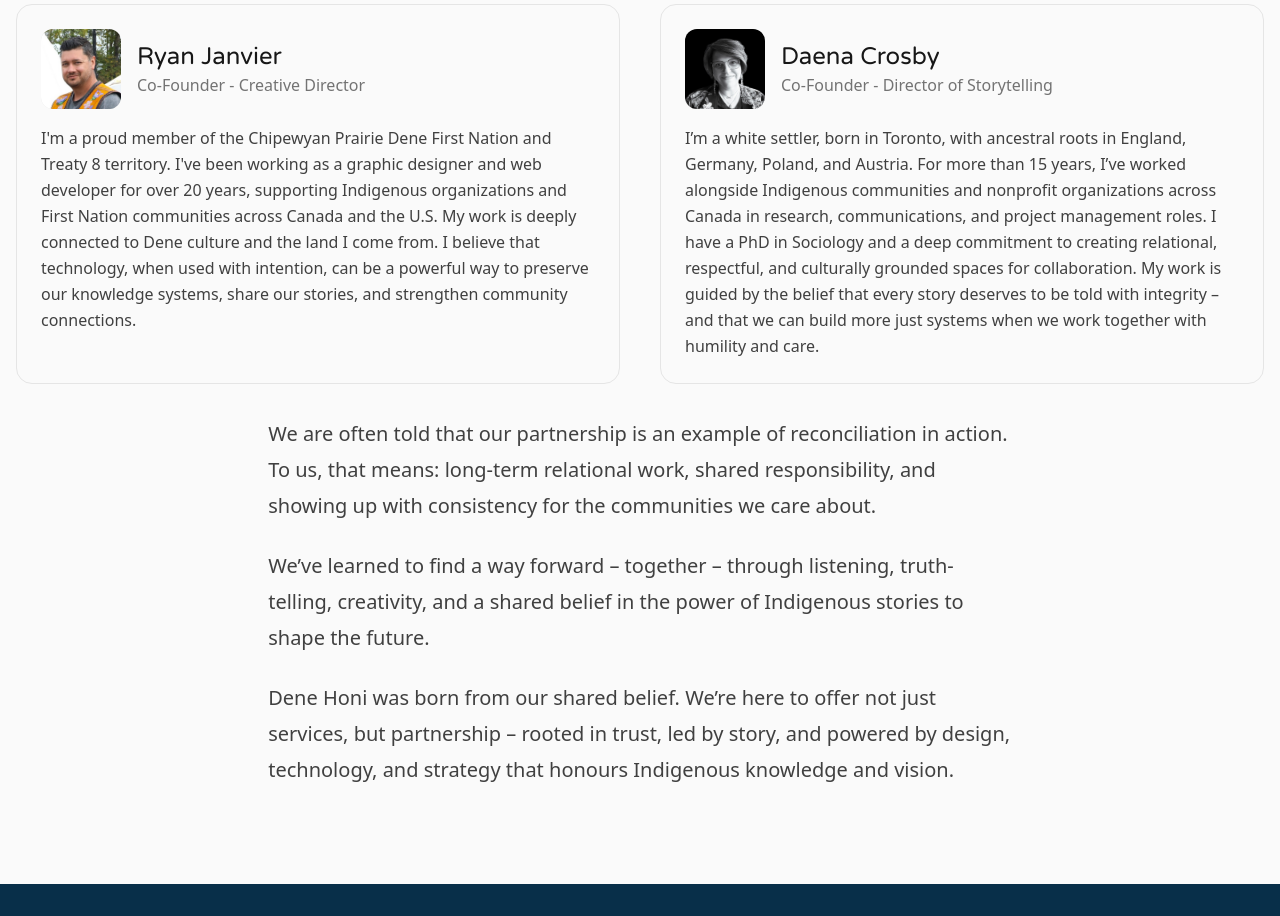
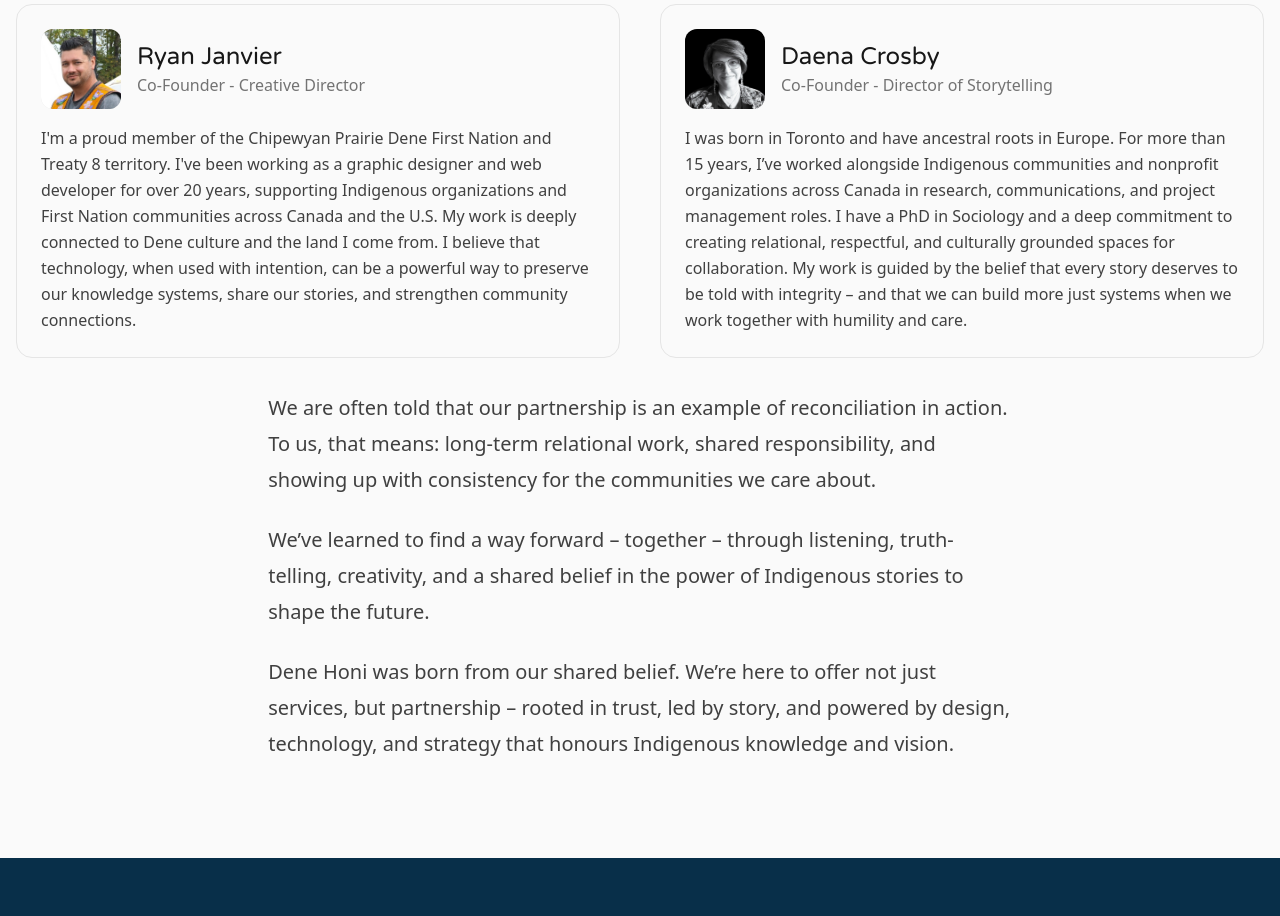
Before and after one commit to liquidtrends/denehoni, a Next.js app: page /about in a window 1280 px wide. Shown: the part 3060-3976 px from the top of the page. Built offline with nearby package versions, Linux system fonts and the light colour scheme.

Commit message:
Edit about

```diff
--- a/app/about/page.js
+++ b/app/about/page.js
@@ -195,7 +195,7 @@
                 </div>
               </div>
               <p className="mt-4 text-neutral-700 leading-relaxed">
-                I’m a white settler, born in Toronto, with ancestral roots in England, Germany, Poland, and Austria. For more than 15 years, I’ve worked alongside Indigenous communities and nonprofit organizations across Canada in research, communications, and project management roles. I have a PhD in Sociology and a deep commitment to creating relational, respectful, and culturally grounded spaces for collaboration. My work is guided by the belief that every story deserves to be told with integrity – and that we can build more just systems when we work together with humility and care.
+                I was born in Toronto and have ancestral roots in Europe. For more than 15 years, I’ve worked alongside Indigenous communities and nonprofit organizations across Canada in research, communications, and project management roles. I have a PhD in Sociology and a deep commitment to creating relational, respectful, and culturally grounded spaces for collaboration. My work is guided by the belief that every story deserves to be told with integrity – and that we can build more just systems when we work together with humility and care.
 
               </p>
             </div>
```
